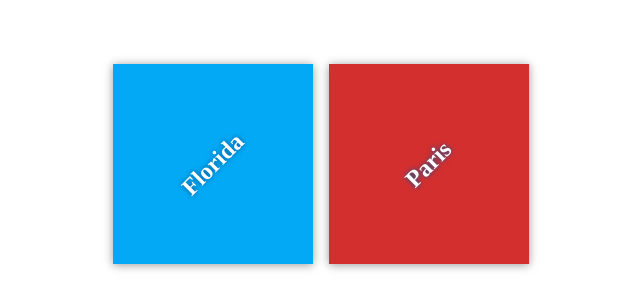
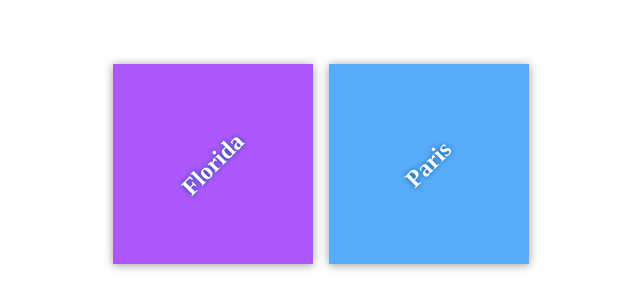
Before and after one commit to ramzi87/my-travel-plans, a plain HTML site: page index.html in a window 1280 px wide. Shown: the part 236-544 px from the top of the page, without its empty margins (319-959 px from the left). Drawn offline with Linux system fonts and the light colour scheme.

Commit message:
update colors

```diff
--- a/app.css
+++ b/app.css
@@ -52,9 +52,9 @@ h2 {
 }
 
 #florida {
-    background-color: #03a9f4;
+    background-color: #AC58FA;
 }
 
 #paris {
-    background-color: #d32f2f;
+    background-color: #58ACFA;
 }
```
